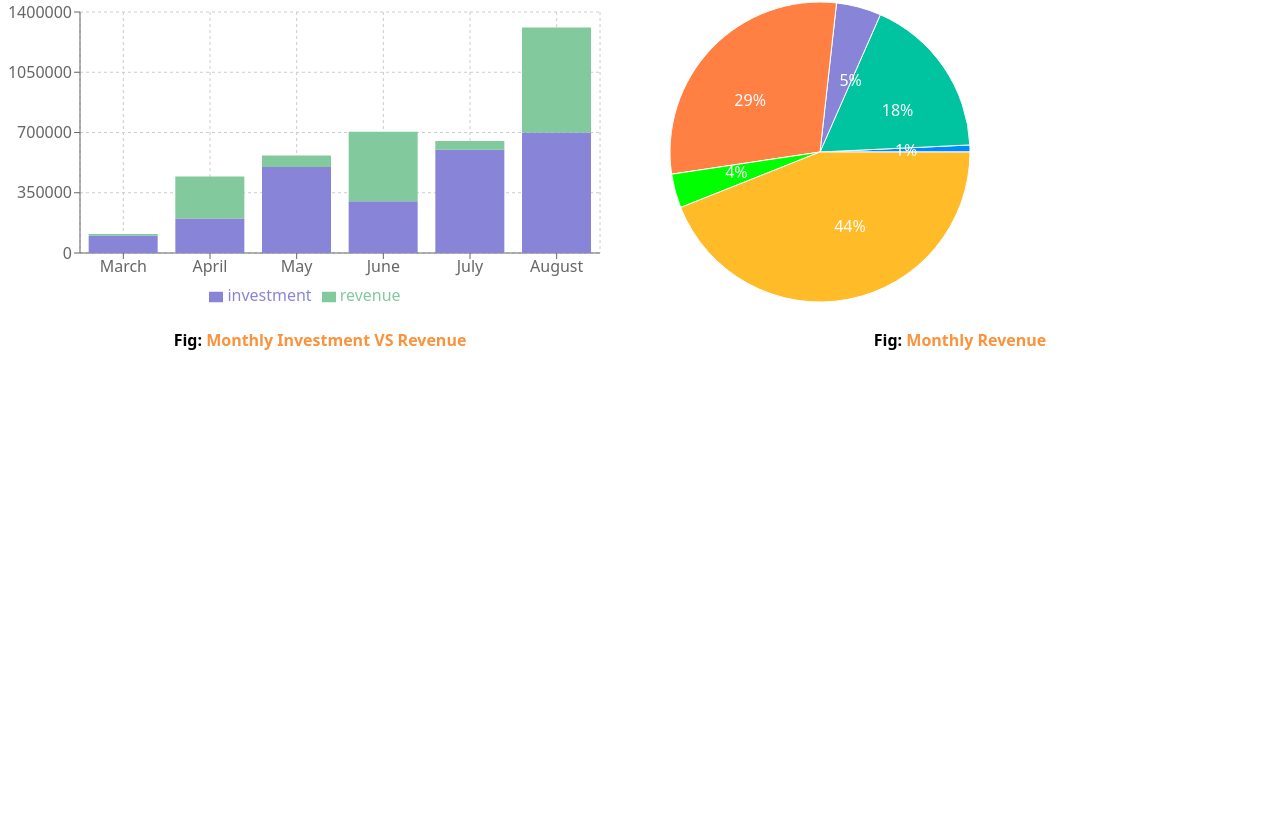
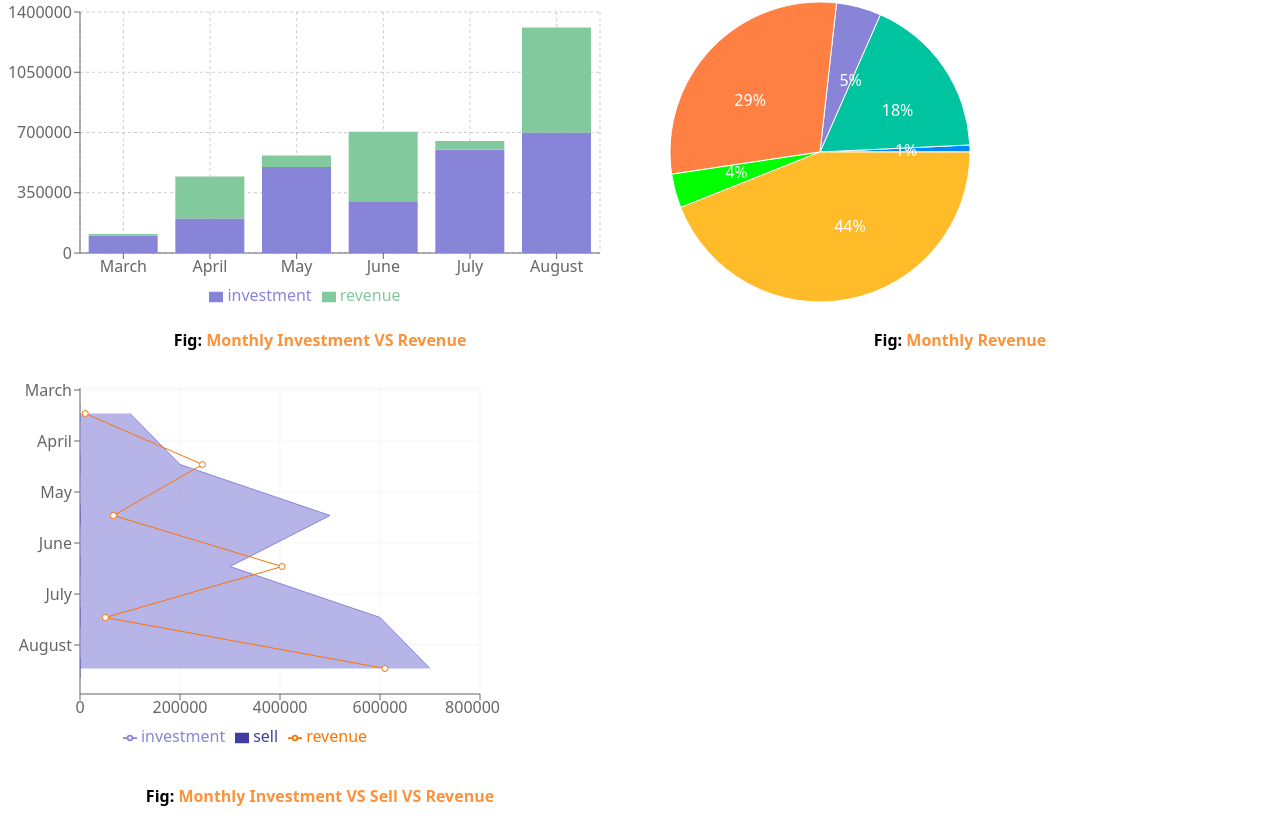
Before and after one commit to crescentpartha/product-analysis-website-crescentpartha, a React (Create React App) app in the folder product-analysis-website/: page /dashboard in a window 1280 px wide. Shown: the part 578-1402 px from the top of the page. Before the commit the page ends 946 px from the top, so only its background shows below. Built offline with nearby package versions, Linux system fonts and the light colour scheme.

Commit message:
ComposedChart added

```diff
--- /dev/null
+++ b/product-analysis-website/src/components/Composedchart/Composedchart.js
@@ -0,0 +1,35 @@
+import React from 'react';
+import useData from '../../hooks/useData';
+import { ComposedChart, Line, Area, Bar, XAxis, YAxis, CartesianGrid, Tooltip, Legend, ResponsiveContainer } from 'recharts';
+
+const Composedchart = () => {
+    const [data] = useData();
+    return (
+        <div>
+            <ComposedChart
+                layout="vertical"
+                width={500}
+                height={400}
+                data={data}
+                margin={{
+                    top: 20,
+                    right: 20,
+                    bottom: 20,
+                    left: 20,
+                }}
+            >
+                <CartesianGrid stroke="#f5f5f5" />
+                <XAxis type="number" />
+                <YAxis dataKey="month" type="category" scale="band" />
+                <Tooltip />
+                <Legend />
+                <Area dataKey="investment" fill="#8884d8" stroke="#8884d8" />
+                <Bar dataKey="sell" barSize={20} fill="#413ea0" />
+                <Line dataKey="revenue" stroke="#ff7300" />
+            </ComposedChart>
+            <p className='font-semibold my-4'>Fig: <span className='text-orange-400'>Monthly Investment VS Sell VS Revenue</span></p>
+        </div>
+    );
+};
+
+export default Composedchart;
--- a/product-analysis-website/src/components/Dashboard/Dashboard.js
+++ b/product-analysis-website/src/components/Dashboard/Dashboard.js
@@ -3,6 +3,7 @@ import Linechart from '../Linechart/Linechart';
 import Areachart from '../Areachart/Areachart';
 import Barchart from '../Barchart/Barchart';
 import Piechart from '../Piechart/Piechart';
+import Composedchart from '../Composedchart/Composedchart';
 
 const Dashboard = () => {
     return (
@@ -21,6 +22,9 @@ const Dashboard = () => {
                 <div>
                     <Piechart></Piechart>
                 </div>
+                <div>
+                    <Composedchart></Composedchart>
+                </div>
             </div>
         </div>
     );
```
